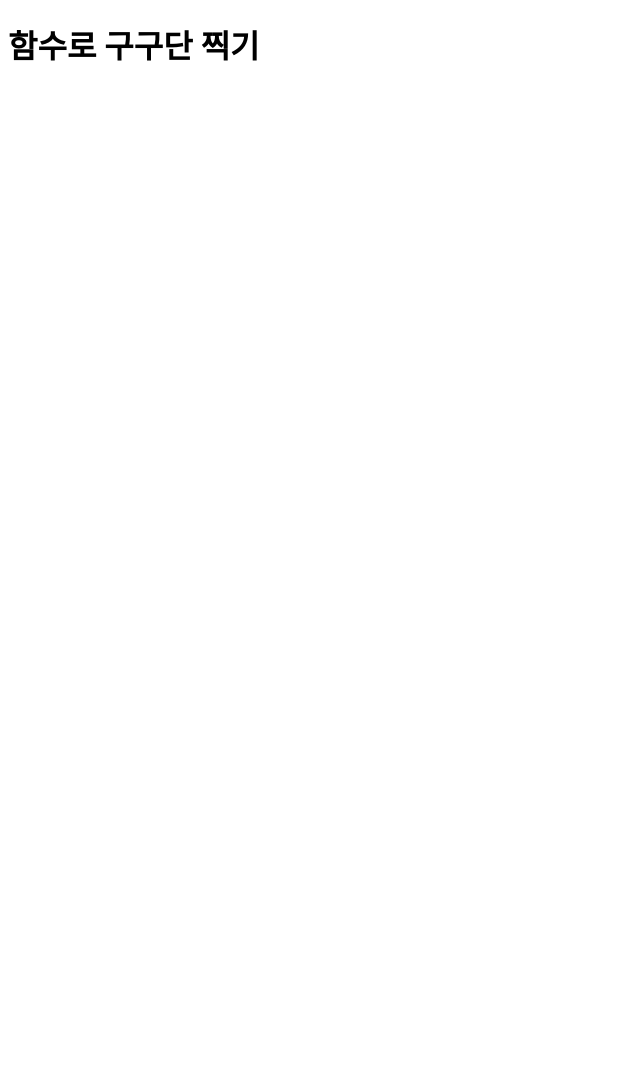
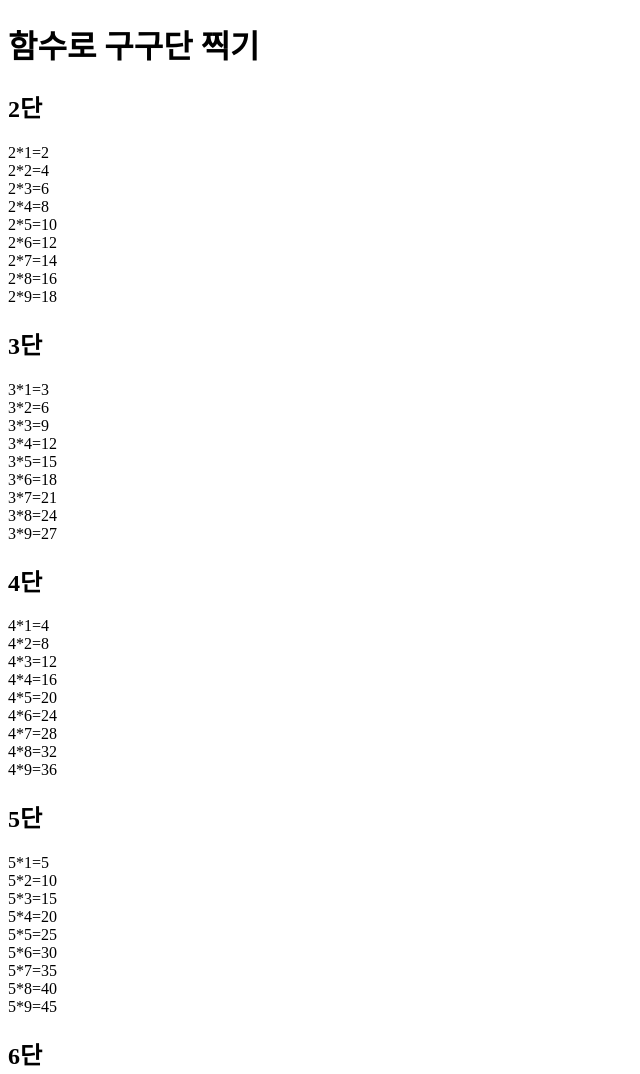
Before and after one commit to ljwoon94/javascript, a plain HTML site: page practice4_3.html in a window 1280 px wide. Shown: the top 1074 px of the page, without its empty margins (0-640 px from the left). Before the commit the page ends 800 px from the top, so only its background shows below. Drawn offline with Linux system fonts and the light colour scheme.

Commit message:
함수로 구구단 찍기

```diff
--- a/practice4_3.html
+++ b/practice4_3.html
@@ -15,10 +15,10 @@
         }
 
         function printResult(n, result){
-            document.write("<h2>"+x+"단</h2>");
+            document.write("<h2>"+n+"단</h2>");
             for(var i=1; i<=9;i++){
-                var y=x*i;
-                document.write(x+"*"+i+"="+y+"<br>");
+                var y=n*i;
+                document.write(n+"*"+i+"="+y+"<br>");
             }
         }
 
@@ -28,6 +28,7 @@
                 printResult(n, result);
             }
         }
+        main();
     </script>
 </body>
 </html>
```
